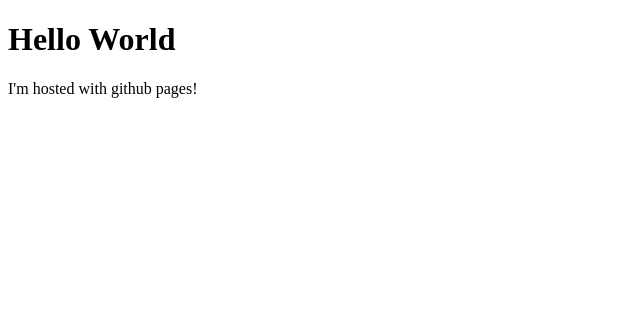
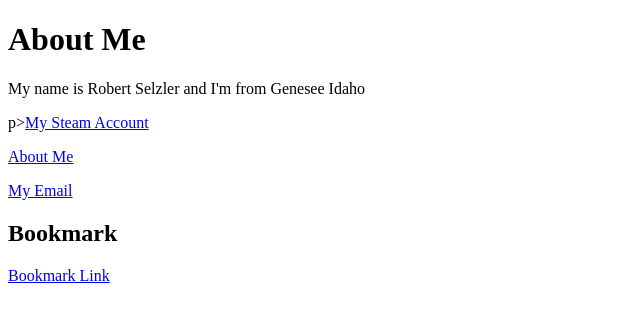
Before and after one commit to rjeatsramen/rjeatsramen, a plain HTML site: page index.html in a window 1280 px wide. Shown: the whole page, without its empty margins (0-640 px from the left). Drawn offline with Linux system fonts and the light colour scheme.

Commit message:
Add files via upload

```diff
--- a/index.html
+++ b/index.html
@@ -1,7 +1,12 @@
 <!DOCTYPE html>
 <html>
 <body>
-<h1>Hello World</h1>
-<p></p>I'm hosted with github pages!</p>
+<h1> About Me</h1>
+<p>My name is Robert Selzler and I'm from Genesee Idaho</p>
+p><a href="https://steamcommunity.com/profiles/76561199740818984/">My Steam Account</a></p>
+<p><a href="\hyperlinks\aboutme.html">About Me</a></p>
+<a href="robert.selzler@malad.us">My Email</a>
+<h2 id="B1">Bookmark</h2>
+<a href="#B1">Bookmark Link</a>
 </body>
 </html>
```
